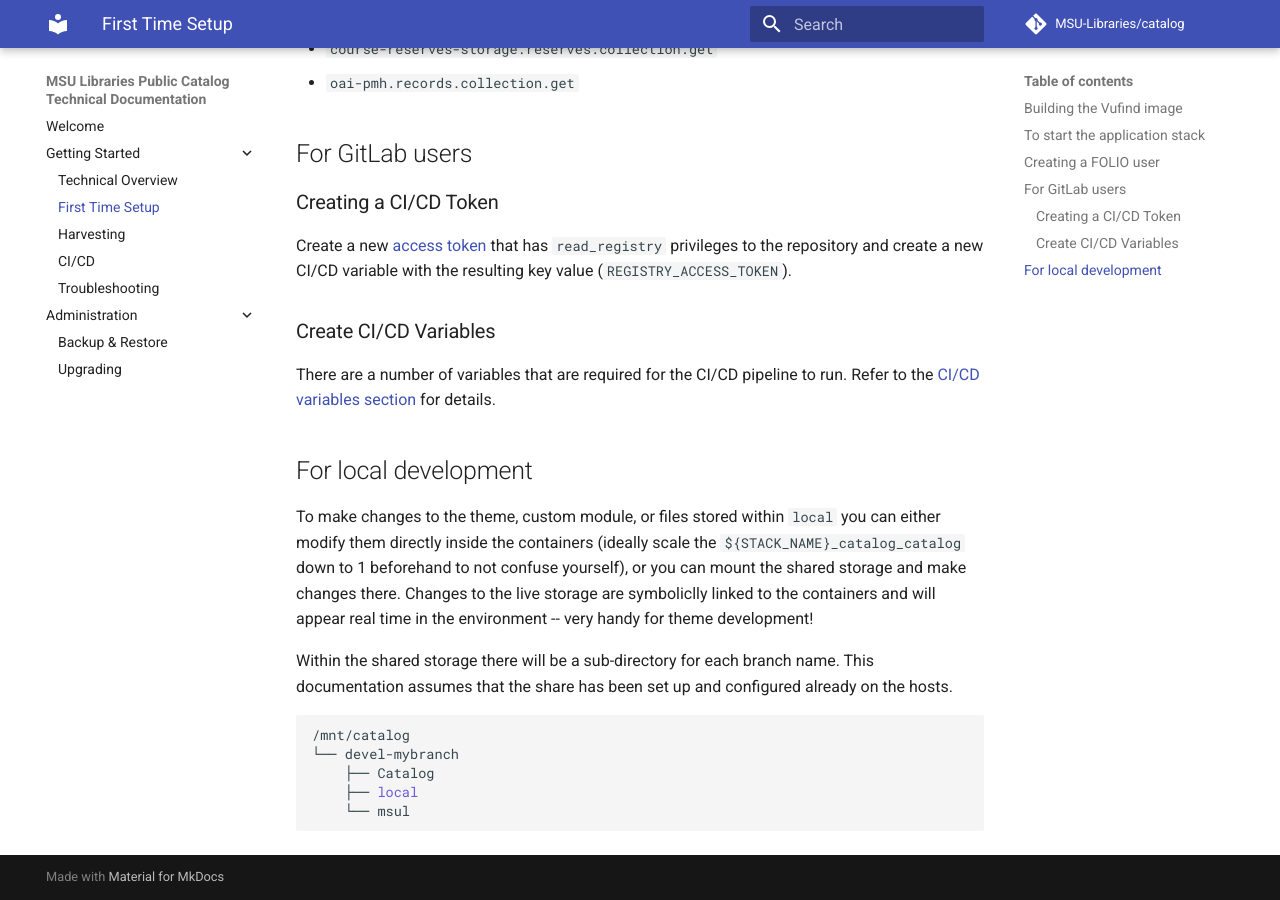
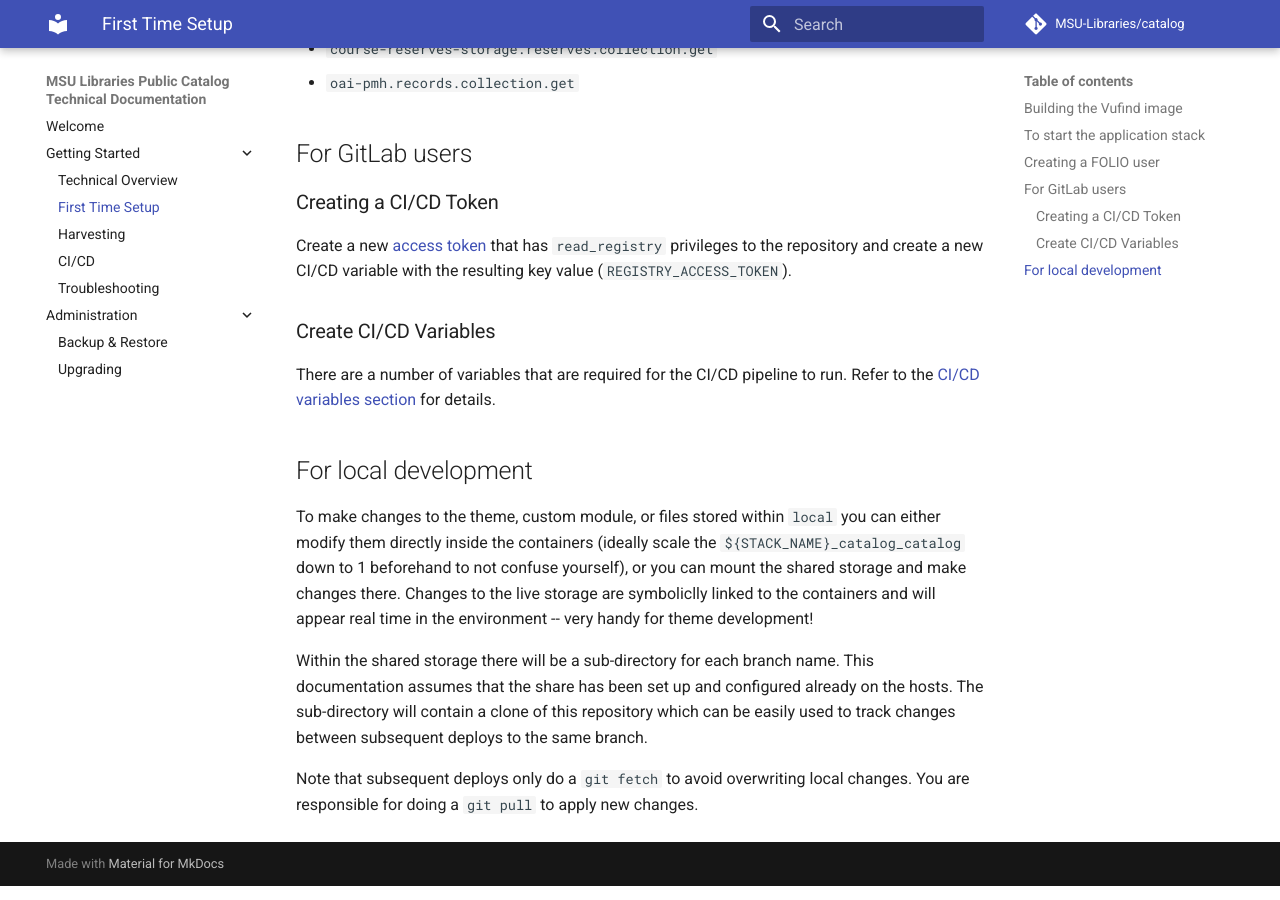
Before and after one commit to MSU-Libraries/catalog, an MkDocs documentation site: the page built from docs/first-time-setup.md, in a window 1280 px wide and 900 px high, scrolled down 3404 px. Built offline with MkDocs 1.6.1 and Material for MkDocs 9.7.7, drawn with Linux system fonts in a browser that asks for light colours; comment, search, counter and statistics services are not loaded.

Commit message:
Update docs to describe local development workflow changes

````diff
--- a/docs/first-time-setup.md
+++ b/docs/first-time-setup.md
@@ -145,12 +145,9 @@ changes there. Changes to the live storage are symboliclly linked to the contain
 appear real time in the environment -- very handy for theme development!
 
 Within the shared storage there will be a sub-directory for each branch name. This documentation
-assumes that the share has been set up and configured already on the hosts.
+assumes that the share has been set up and configured already on the hosts. The sub-directory
+will contain a clone of this repository which can be easily used to track changes between
+subsequent deploys to the same branch.
 
-```bash
-/mnt/catalog
-└── devel-mybranch
-    ├── Catalog
-    ├── local
-    └── msul
-```
+Note that subsequent deploys only do a `git fetch` to avoid overwriting local changes. You are
+responsible for doing a `git pull` to apply new changes.
````
